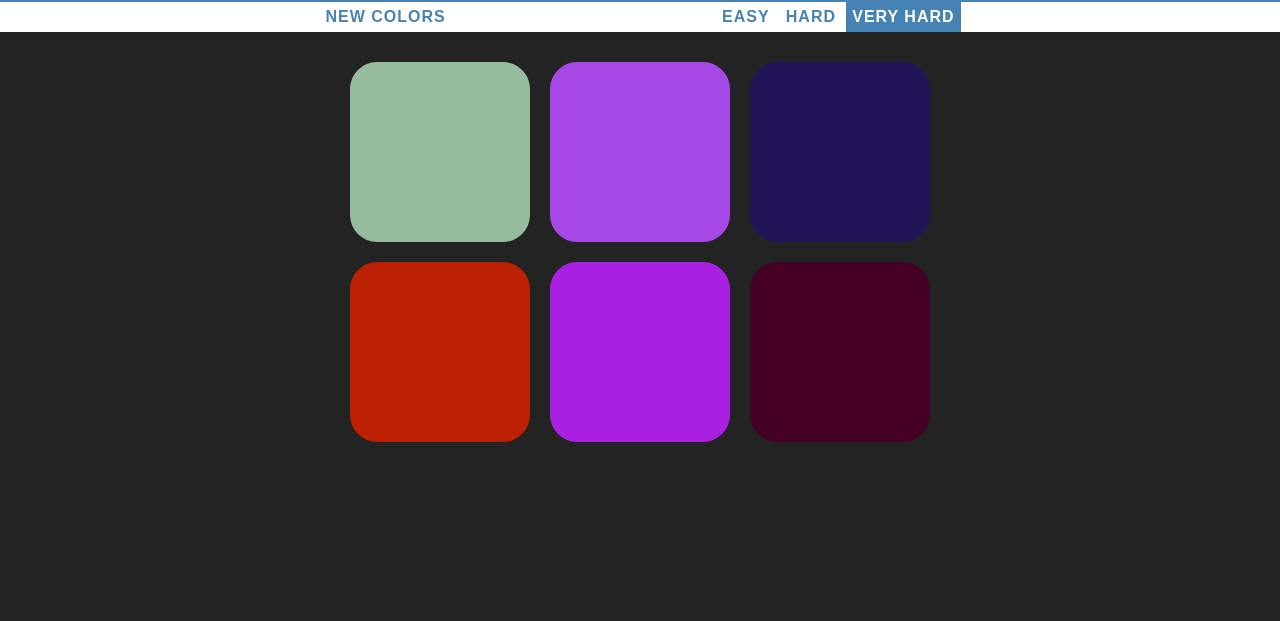
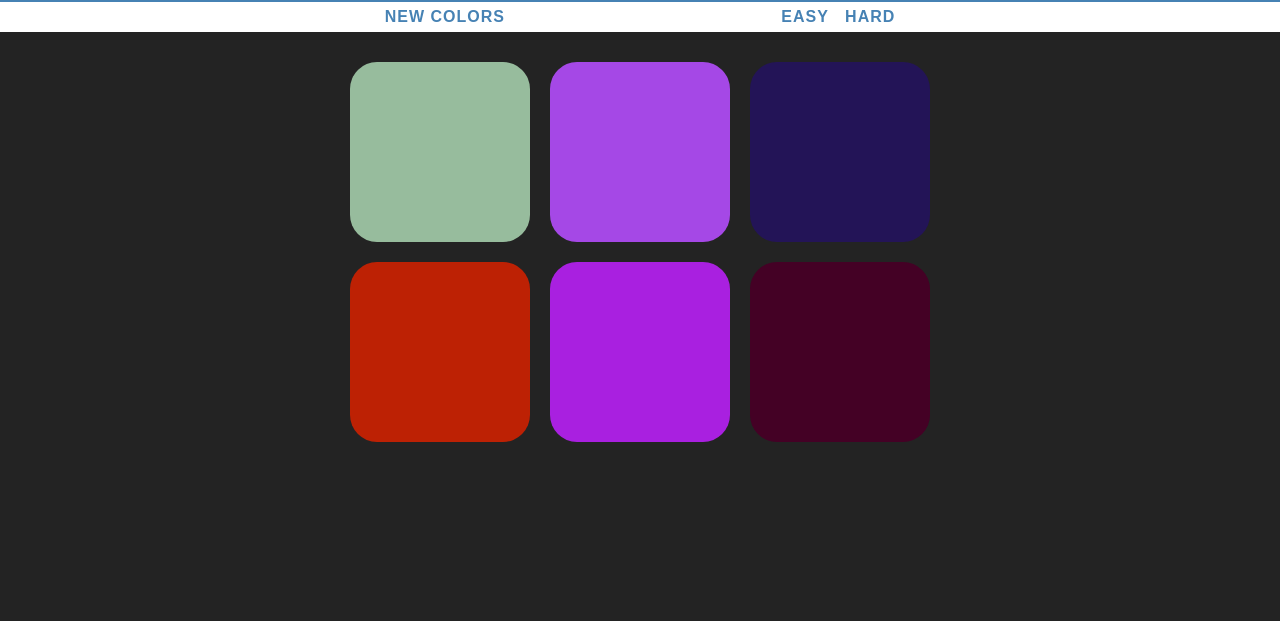
Before and after one commit to GemzBond/Color-Game, a plain HTML site: page index.html in a window 1280 px wide. Shown: the part 179-800 px from the top of the page. Drawn offline with Linux system fonts and the light colour scheme.

Commit message:
remove mode "very hard"

```diff
--- a/index.html
+++ b/index.html
@@ -23,7 +23,6 @@
         <span id="message"></span>
         <button class="mode">Easy</button>
         <button class="mode">Hard</button>
-        <button class="mode selected">Very Hard</button>
     </div>
 
     <div id="container">
```
